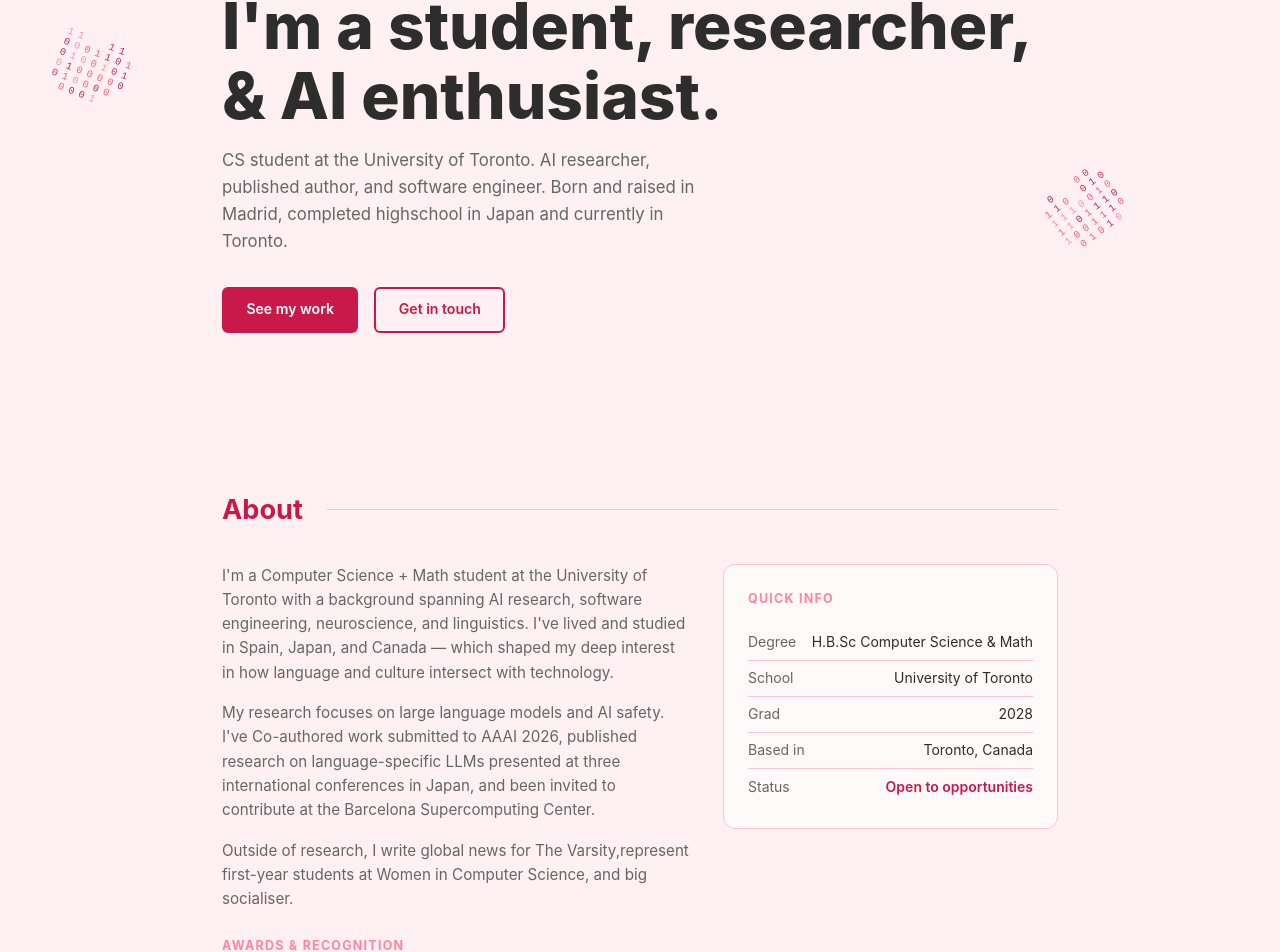
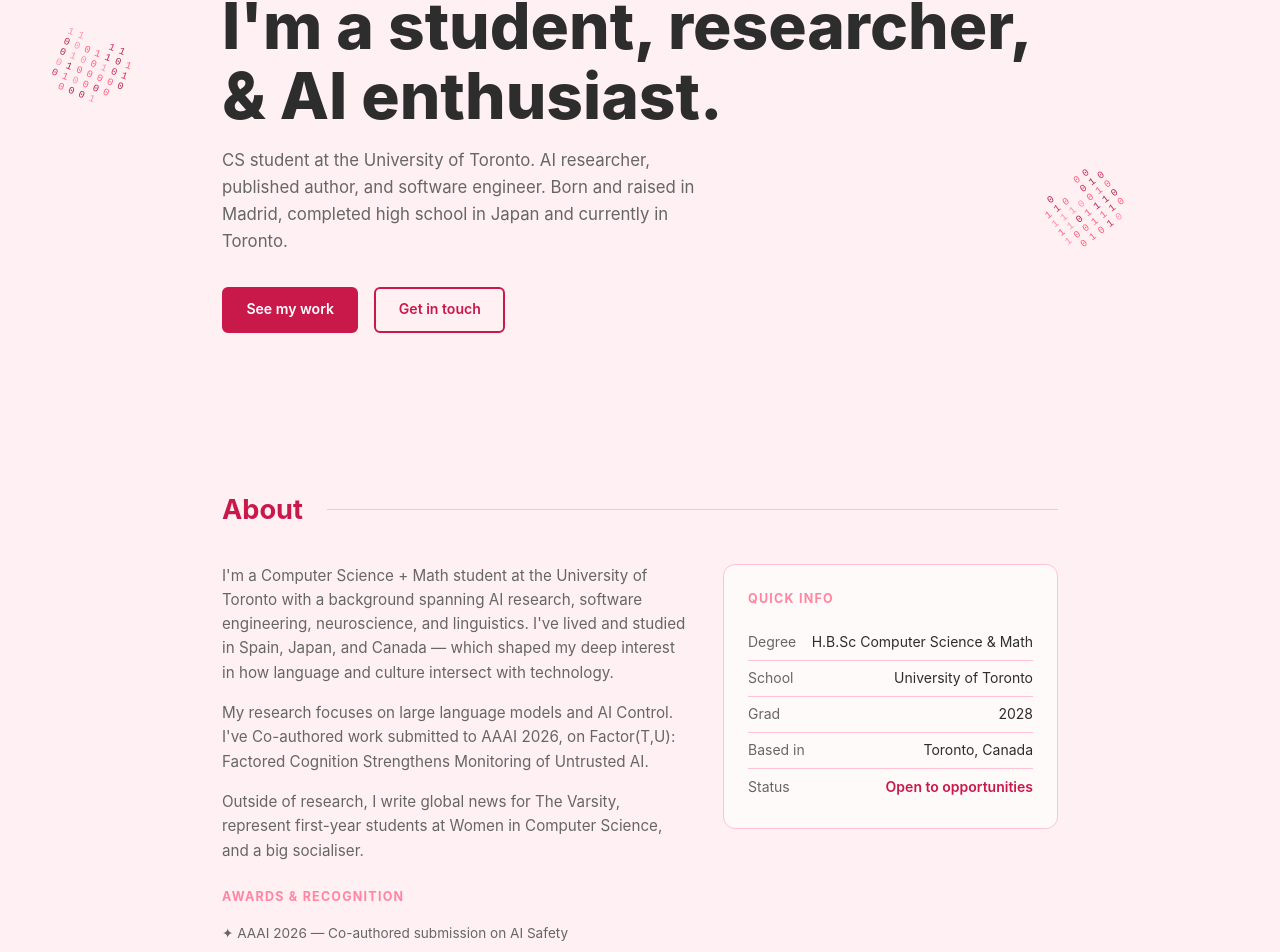
Before and after one commit to marinamen/marinamendieta, a React (Vite) app: page / in a window 1280 px wide. Shown: the part 392-1344 px from the top of the page. Built offline with nearby package versions, Linux system fonts and the light colour scheme.

Commit message:
Update App.jsx

```diff
--- a/src/App.jsx
+++ b/src/App.jsx
@@ -32,7 +32,7 @@ function Hero() {
       </h1>
       <p>
         CS student at the University of Toronto. AI researcher, published author,
-        and software engineer. Born and raised in Madrid, completed highschool in Japan and currently in Toronto.
+        and software engineer. Born and raised in Madrid, completed high school in Japan and currently in Toronto.
       </p>
       <div className="hero-btns">
         <a className="btn btn-primary" href="#projects">See my work</a>
@@ -56,15 +56,14 @@ function About() {
             with technology.
           </p>
           <p>
-            My research focuses on large language models and AI safety. I've
-            Co-authored work submitted to AAAI 2026, published research on
-            language-specific LLMs presented at three international conferences
-            in Japan, and been invited to contribute at the Barcelona
-            Supercomputing Center.
+            My research focuses on large language models and AI Control. I've
+            Co-authored work submitted to AAAI 2026, on Factor(T,U): Factored Cognition
+            Strengthens Monitoring of Untrusted AI.
+
           </p>
           <p>
-            Outside of research, I write global news for The Varsity,represent first-year
-            students at Women in Computer Science, and big socialiser.
+            Outside of research, I write global news for The Varsity, represent first-year
+            students at Women in Computer Science, and a big socialiser.
           </p>
 
           <div className="awards-list">
```
